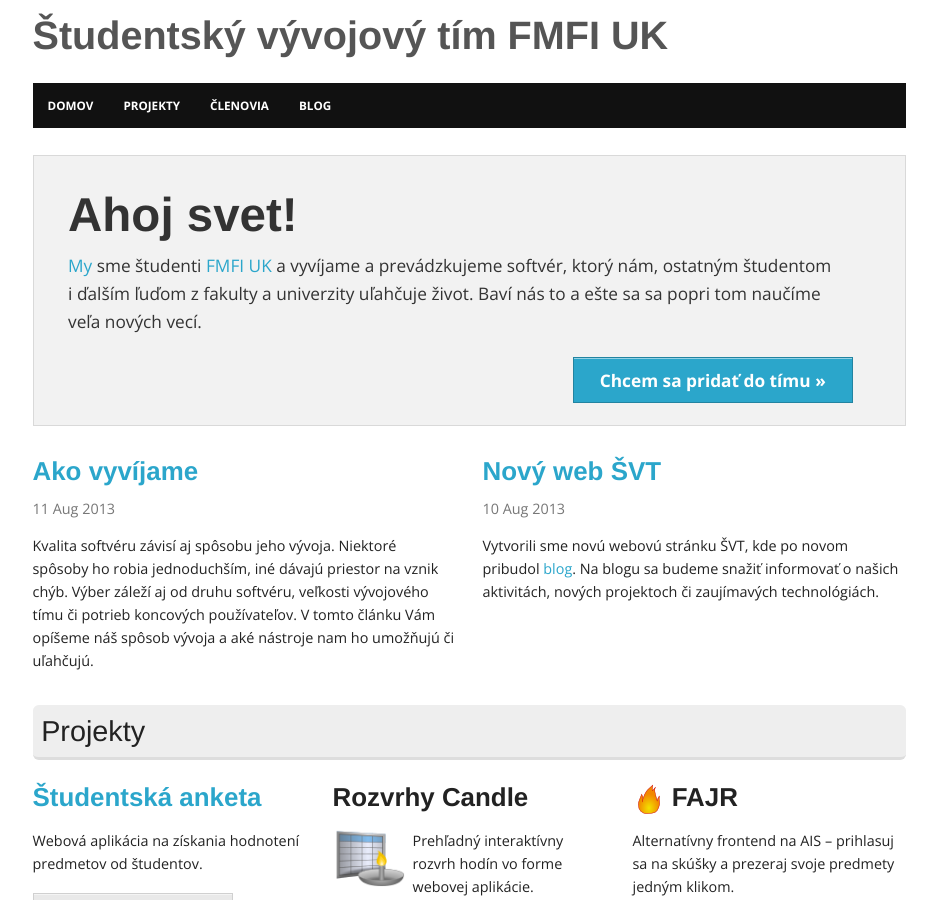
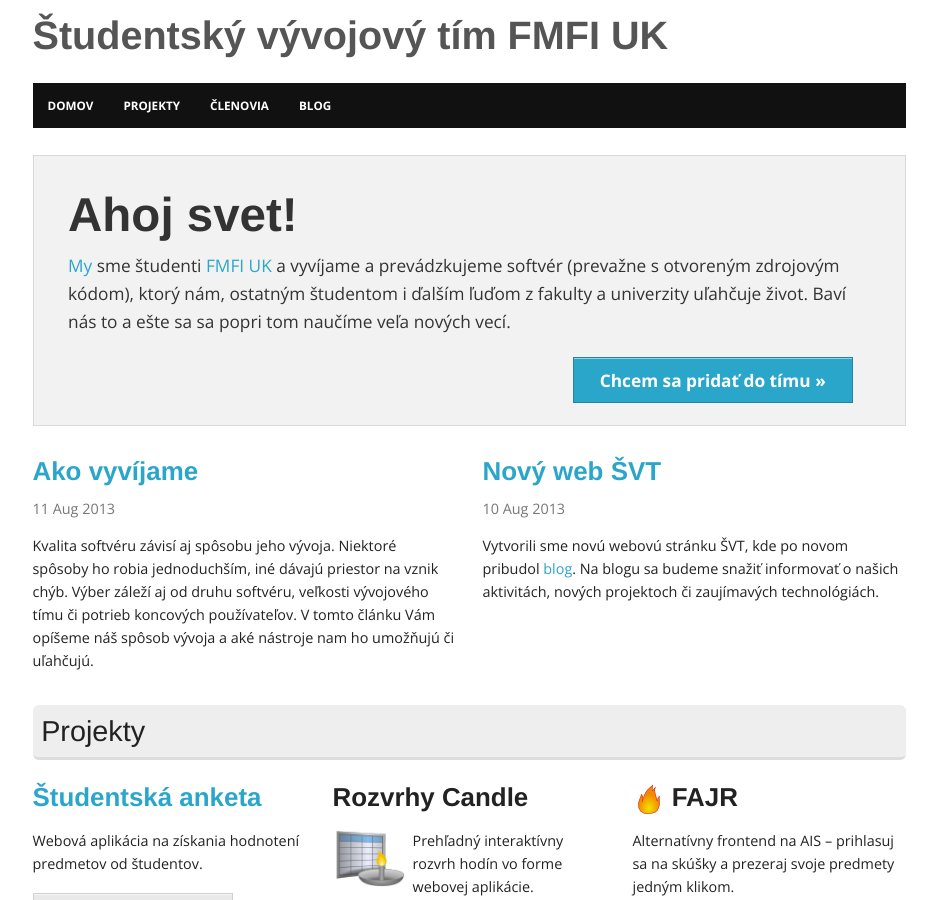
Before and after one commit to fmfi-svt/website, a Jekyll site: the page built from index.html, in a window 1280 px wide and 900 px high. Shown: the whole window, without its empty margins (171-1108 px from the left). Built offline with Jekyll 4.4.1, drawn with Linux system fonts in a browser that asks for light colours; Markdown is read by kramdown in place of the engine named in the settings.

Commit message:
sekcia o nas presunuta do samostatneho suboru

```diff
--- /dev/null
+++ b/_includes/about-us.html
@@ -0,0 +1,5 @@
+<h1>Ahoj svet!</h1>
+<p><a href="#clenovia">My</a> sme študenti <a href="http://www.fmph.uniba.sk" title="Fakulta matematiky, fyziky a informatiky Univerzity Komenského v Bratislave">FMFI UK</a> a vyvíjame a prevádzkujeme softvér (prevažne s otvoreným zdrojovým kódom), ktorý nám, ostatným študentom i&nbsp;ďalším ľuďom z fakulty a univerzity uľahčuje život. Baví nás to a ešte sa sa popri tom naučíme veľa nových vecí.</p>
+<p style="text-align: right">
+<a href="#chcem-sa-pridat" class="primary button">Chcem sa pridať do tímu &raquo;</a>
+</p>
--- a/index.html
+++ b/index.html
@@ -7,11 +7,7 @@
 <div class="large-12 columns">
 
     <div id="welcome-panel" class="panel">
-        <h1>Ahoj svet!</h1>
-        <p><a href="#clenovia">My</a> sme študenti <a href="http://www.fmph.uniba.sk" title="Fakulta matematiky, fyziky a informatiky Univerzity Komenského v Bratislave">FMFI UK</a> a vyvíjame a prevádzkujeme softvér, ktorý nám, ostatným študentom i&nbsp;ďalším ľuďom z fakulty a univerzity uľahčuje život. Baví nás to a ešte sa sa popri tom naučíme veľa nových vecí.</p>
-        <p style="text-align: right">
-        <a href="#chcem-sa-pridat" class="primary button">Chcem sa pridať do tímu &raquo;</a>
-        </p>
+        {% include about-us.html %}
     </div>
 
     <section id="blog">
```
